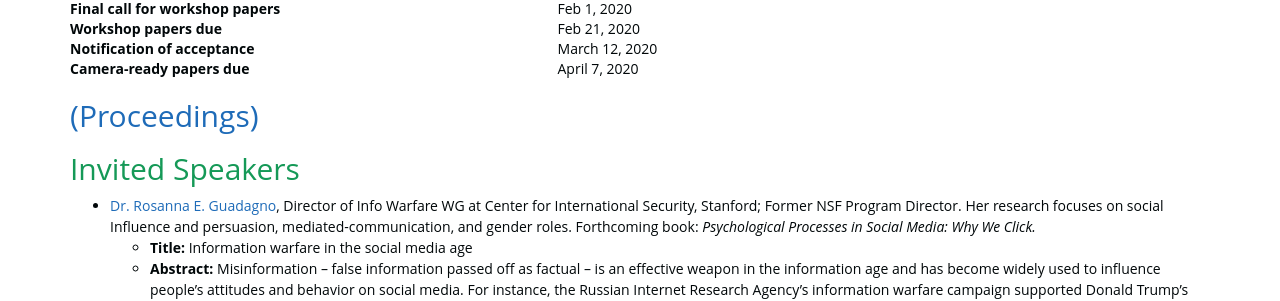
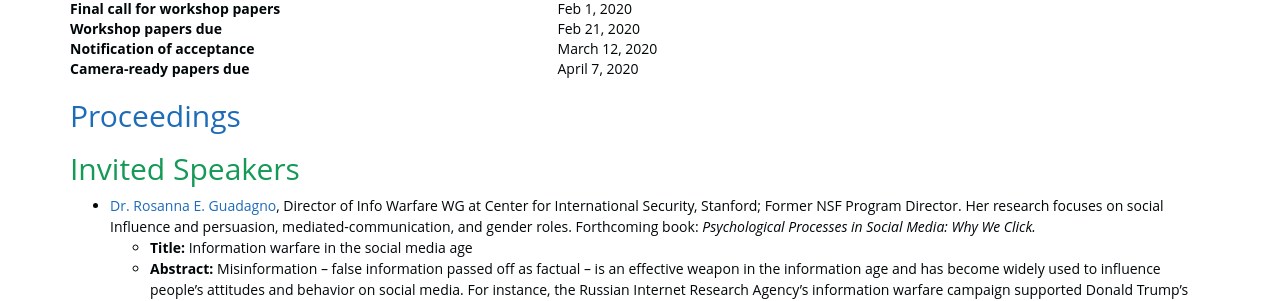
Before and after one commit to social-threats/social-threats.github.io, a Jekyll site: the page built from index.html, in a window 1280 px wide and 900 px high, scrolled down 1350 px. Shown: the part 165-466 px from the top of the window. Built offline with Jekyll 4.4.1, drawn with Linux system fonts in a browser that asks for light colours; nearby versions of some CDN libraries; part of the change alters nothing that is shown.

```diff
--- a/_includes/_STOC_2020/schedule.html
+++ b/_includes/_STOC_2020/schedule.html
@@ -1,6 +1,5 @@
 <a id="schedule" class="anchor" href="#schedule" aria-hidden="true"><span class="octicon octicon-link"></span></a>
-<h2><a href="#">
-        (Proceedings)</a>
+<h2><a href="https://lrec2020.lrec-conf.org/media/proceedings/Workshops/Books/stoc2020book.pdf">Proceedings</a>
 </h2>
 
 <!--
```
